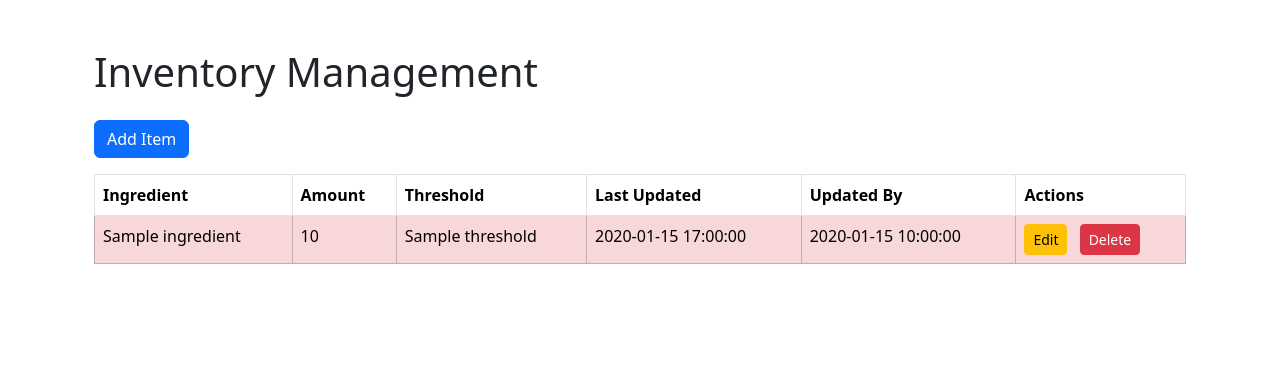
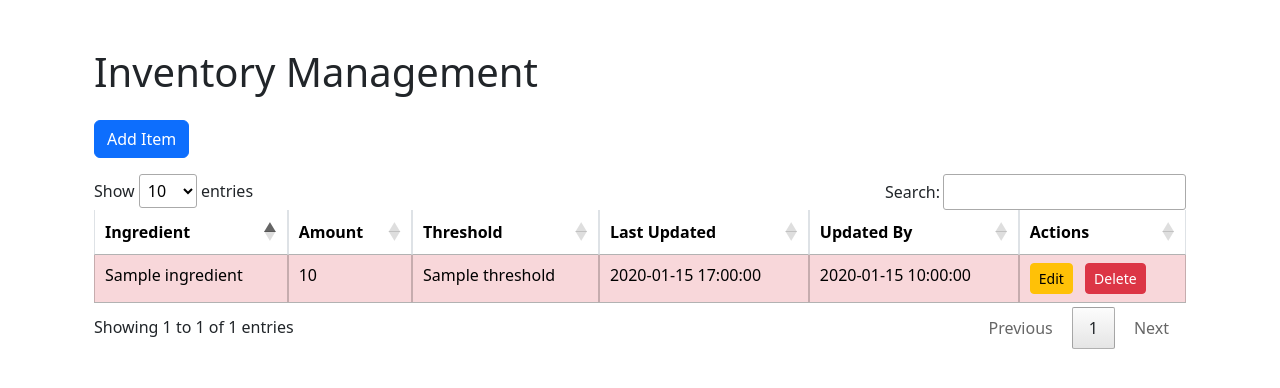
Before and after one commit to harrythe6arry/lab-management, a Flask app: page /inventory in a window 1280 px wide. Shown: the part 56-444 px from the top of the page. Run offline with Flask 3, Linux system fonts and the light colour scheme; the visitor is signed in with stand-in values (Sample User, id 1); a database or web service that is not in the repository returns one stand-in record (values such as "Sample title"); some libraries are stand-ins or nearby versions.

Commit message:
<add>(frontend): Added data table for my inventory mangement, allows search + fiter with edit and delete buttons

```diff
--- a/requirements.txt
+++ b/requirements.txt
@@ -10,3 +10,5 @@ pytest==7.4.0
 pytz==2024.2
 psycopg2-binary~=2.9.10
 bcrypt~=4.2.1
+
+Werkzeug~=3.1.3
--- a/routes/tasks.py
+++ b/routes/tasks.py
@@ -1,5 +1,3 @@
-from dataclasses import dataclass
-
 from flask import Flask, request, jsonify, Blueprint, render_template, session
 
 from utils import tasks
--- a/templates/inventory.html
+++ b/templates/inventory.html
@@ -10,8 +10,8 @@
         <meta name="viewport" content="width=device-width, initial-scale=1.0">
         <title>Inventory Management</title>
         <link href="https://cdn.jsdelivr.net/npm/bootstrap@5.3.0-alpha3/dist/css/bootstrap.min.css" rel="stylesheet">
+        <link rel="stylesheet" href="https://cdn.datatables.net/2.2.1/css/dataTables.dataTables.css" />
     </head>
-    <body>
     <div class="container mt-5">
         <h1 class="mb-4">Inventory Management</h1>
 
@@ -19,7 +19,7 @@
         <button class="btn btn-primary mb-3" data-bs-toggle="modal" data-bs-target="#addModal">Add Item</button>
 
         <!-- Inventory Table -->
-        <table class="table table-bordered">
+        <table id="inventoryTable" class="table table-bordered">
             <thead>
             <tr>
                 <th>Ingredient</th>
@@ -85,10 +85,10 @@
                                 <label class="form-label">Threshold</label>
                                 <input type="number" class="form-control" name="threshold" required>
                             </div>
-{#                            <div class="mb-3">#}
-{#                                <label class="form-label">Updated By</label>#}
-{#                                <input type="text" class="form-control" name="by" required>#}
-{#                            </div>#}
+                            <div class="mb-3">
+                                <label class="form-label">Updated By</label>
+                                <input type="text" class="form-control" name="by" required>
+                            </div>
                             <button type="submit" class="btn btn-primary">Add Item</button>
                         </form>
                     </div>
@@ -151,14 +151,28 @@
         </div>
     </div>
 
-    <!-- Bootstrap JS -->
+    <!-- Include Bootstrap and DataTables Scripts -->
+    <script src="https://code.jquery.com/jquery-3.6.0.min.js"></script>
     <script src="https://cdn.jsdelivr.net/npm/bootstrap@5.3.0-alpha3/dist/js/bootstrap.bundle.min.js"></script>
+{#    <script src="https://cdn.datatables.net/2.2.1/js/dataTables.min.js"></script>#}
+    <script src="https://cdn.datatables.net/2.2.1/js/dataTables.js"></script>
+
 
     <script>
         document.addEventListener('DOMContentLoaded', function () {
-        // Initialize modals
+            $('#inventoryTable').DataTable({
+                {#"paging": true, // Enable paging#}
+                {#"ordering": true, // Enable sorting#}
+                {#"order": [[3, "desc"]], // Order by Last Updated column#}
+                {#"pageLength": 10, // Set the number of entries to display per page#}
+                {#"searching": true, // Enable search functionality#}
+            });
+
+
+
+             let currentDeleteItem = {id: null, name: null};
              const deleteModal = new bootstrap.Modal('#deleteConfirmModal');
-        let currentDeleteItem = {id: null, name: null};
+
 
             // Add Item Form Handler
             document.getElementById('addItemForm').addEventListener('submit', async function (e) {
@@ -170,10 +184,8 @@
                         method: 'POST',
                         body: formData
                     });
-                console.log(response);
 
                     if (response.ok) {
-
                         window.location.reload();
                     } else {
                         alert('Failed to add item');
@@ -253,11 +265,6 @@
                 alert('Failed to delete item');
             }
         });
-
-
         });
     </script>
-
-    </body>
-    </html>
 {% endblock %}
```
Also changed, not shown: utils/__init__.py (added). Lines whose indentation alone changed are shown as unchanged.
